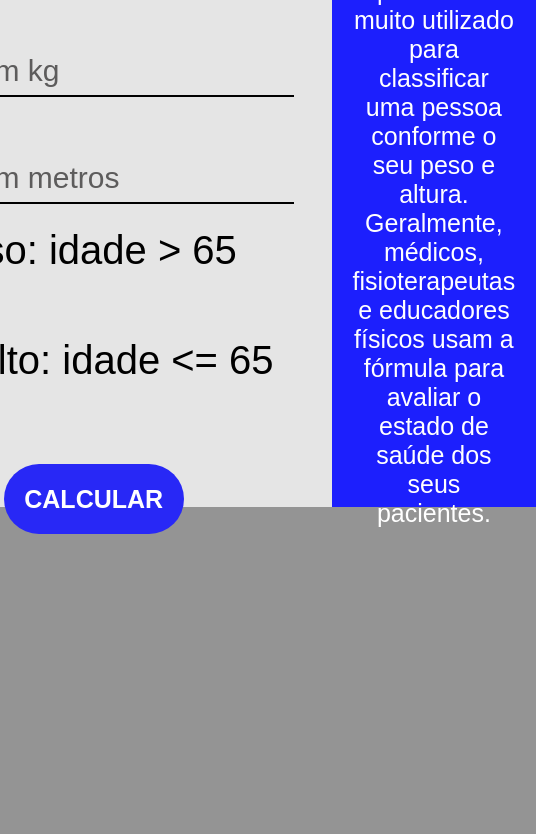
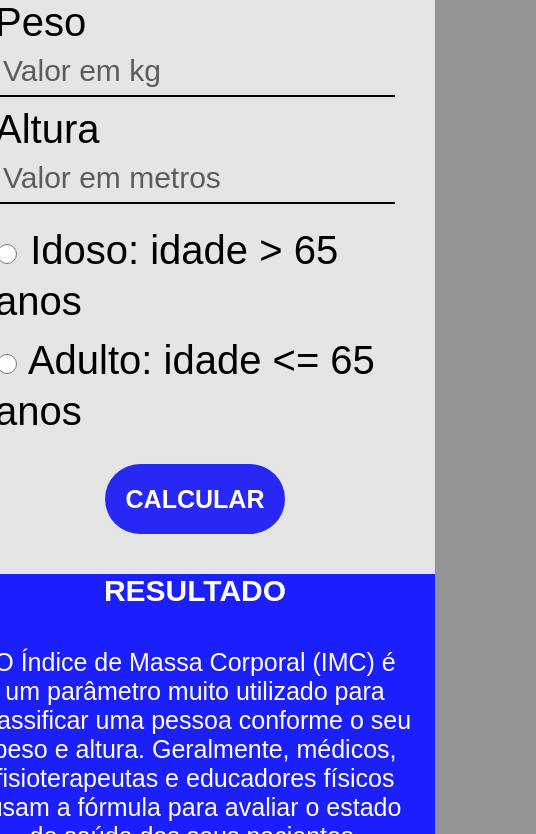
Before and after one commit to pauloconde11/IMC-calculator, a plain HTML site: page HTML/index.html in a window 390 px wide. Shown: the part 240-1074 px from the top of the page, 536 px wide, since content can reach past the window. Before the commit the page ends 844 px from the top, so only its background shows below. Drawn offline with Linux system fonts and the light colour scheme; a web font is replaced by a local one.

Commit message:
feat: Make app responsive

```diff
--- a/CSS/teste.css
+++ b/CSS/teste.css
@@ -150,3 +150,16 @@ label{
     text-align: center;
     padding: 20px;
 }
+
+@media (min-width: 320px) and (max-width: 768px) {
+  #container{
+    flex-direction: column;
+  }
+
+  .left,
+  .right{
+    width: auto;
+  }
+
+
+  }
```
